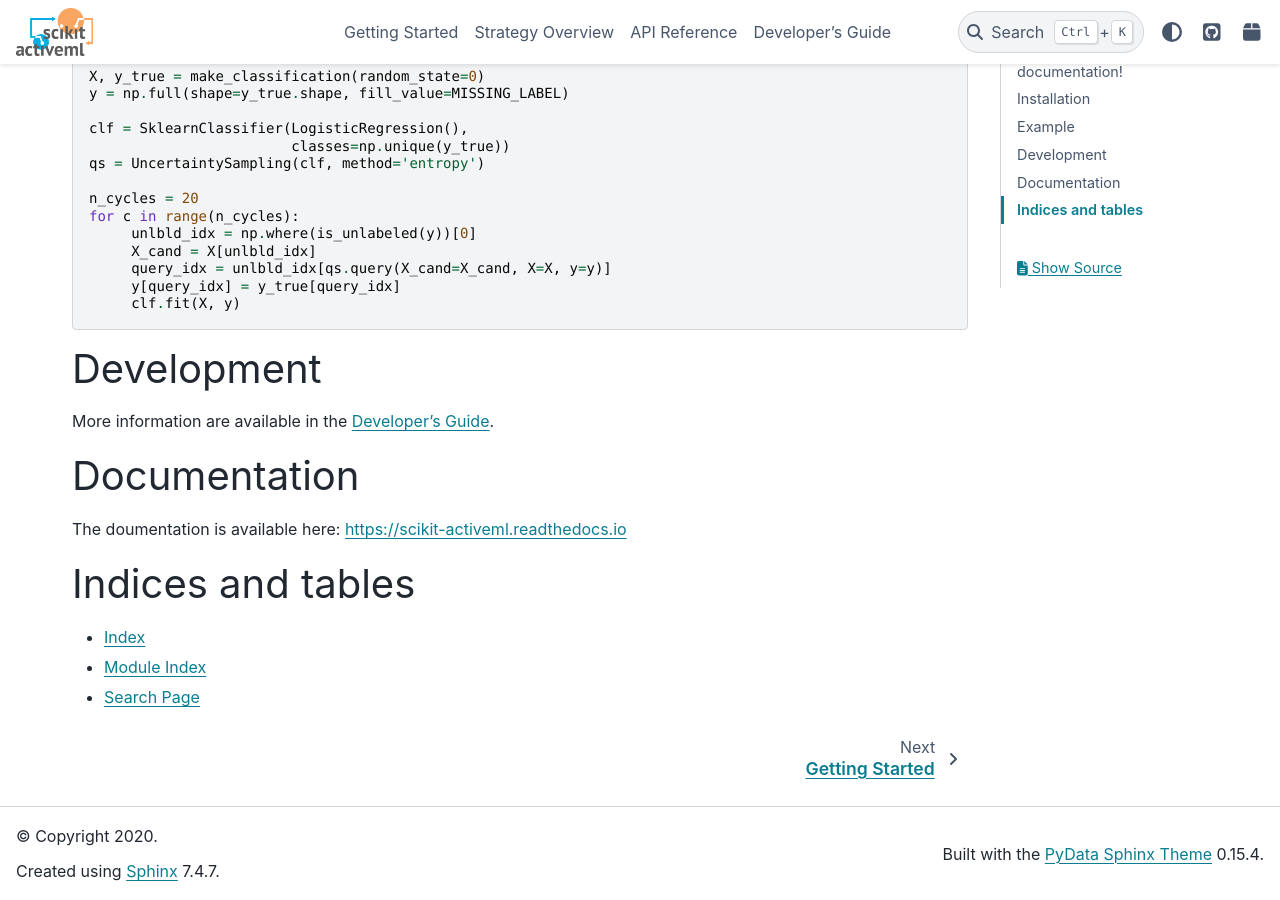
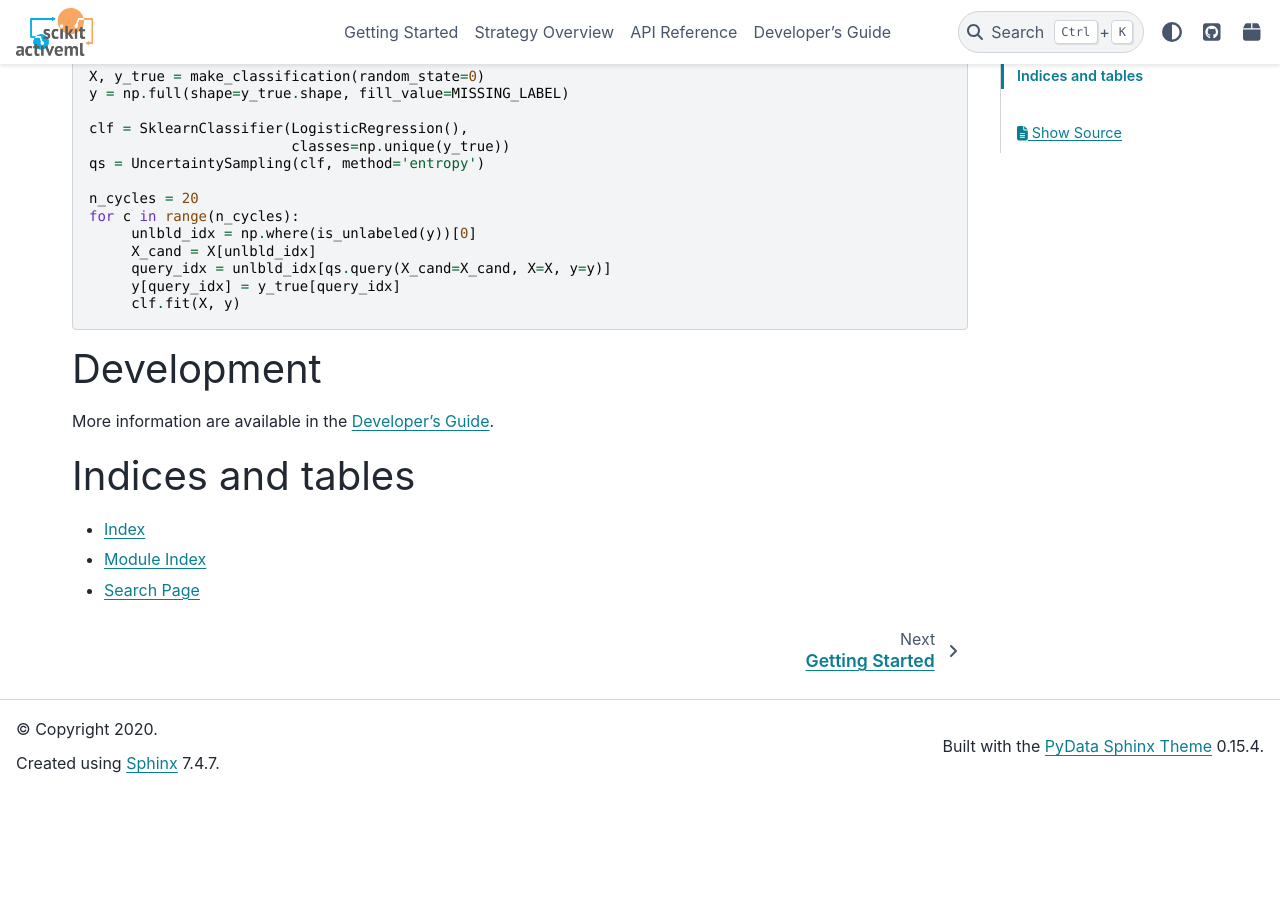
Before and after one commit to scikit-activeml/scikit-activeml, a Sphinx documentation site: the page built from docs/index.rst, in a window 1280 px wide and 900 px high, scrolled down 814 px. Built offline with Sphinx 7.4.7 and the PyData theme 0.15.4, drawn with Linux system fonts in a browser that asks for light colours; pages that are not in the unit, such as notebooks, are missing from menus; after the commit the page ends 1607 px from its top, so only the background shows below that; some of the changed lines change nothing that is shown.

Commit message:
bug fixes

```diff
--- a/README.rst
+++ b/README.rst
@@ -1,69 +1,6 @@
-|Doc|_ |Codecov|_ |PythonVersion|_ |PyPi|_ |Paper|_
-
-.. |Doc| image:: https://img.shields.io/badge/readthedocs.io-latest-green
-.. _Doc: https://scikit-activeml.readthedocs.io/en/latest/
-
-.. |Codecov| image:: https://codecov.io/gh/scikit-activeml/scikit-activeml/branch/master/graph/badge.svg
-.. _Codecov: https://app.codecov.io/gh/scikit-activeml/scikit-activeml
-
-.. |PythonVersion| image:: https://img.shields.io/badge/python-3.7%20%7C%203.8%20%7C%203.9-blue
-.. _PythonVersion: https://img.shields.io/badge/python-3.7%20%7C%203.8%20%7C%203.9-blue
-
-.. |PyPi| image:: https://badge.fury.io/py/scikit-activeml.svg
-.. _PyPi: https://badge.fury.io/py/scikit-activeml
-
-.. |Paper| image:: https://img.shields.io/badge/paper-10.20944/preprints202103.0194.v1-blue
-.. _Paper: https://www.preprints.org/manuscript/202103.0194/v1
-
-
-.. raw:: html
-
-    <img src="docs/logos/scikit-activeml-logo.png" height="200px" class="center">
-
-*scikit-activeml* is a Python module for active learning on top of SciPy and scikit-learn. It is distributed under the 3-Clause BSD licence.
-
-The project was initiated in 2020 by the Intelligent Embedded Systems Group at University Kassel.
-
-Installation
-============
-
-The easiest way of installing scikit-activeml is using ``pip``   ::
-
-    pip install -U scikit-activeml
-
-
-Example
-=======
-
-The following code implements an Active Learning Cycle with 20 iterations using a Logistic Regression Classifier and Uncertainty Sampling. To use other classifiers, you can simply wrap classifiers from ``scikit-learn`` or use classifiers provided by ``scikit-activeml``. Note that the main difficulty using active learning with ``scikit-learn`` is the ability to handle unlabeled data which we denote as a specific value (``MISSING_LABEL``) in the label vector ``y_true``. More query strategies can be found in the documentation.     ::
-
-    import numpy as np
-    from sklearn.linear_model import LogisticRegression
-    from sklearn.datasets import make_classification
-    from skactiveml.pool import UncertaintySampling
-    from skactiveml.utils import is_unlabeled, MISSING_LABEL
-    from skactiveml.classifier import SklearnClassifier
-
-    X, y_true = make_classification(random_state=0)
-    y = np.full(shape=y_true.shape, fill_value=MISSING_LABEL)
-
-    clf = SklearnClassifier(LogisticRegression(),
-                            classes=np.unique(y_true))
-    qs = UncertaintySampling(clf, method='entropy')
-
-    n_cycles = 20
-    for c in range(n_cycles):
-         unlbld_idx = np.where(is_unlabeled(y))[0]
-         X_cand = X[unlbld_idx]
-         query_idx = unlbld_idx[qs.query(X_cand=X_cand, X=X, y=y)]
-         y[query_idx] = y_true[query_idx]
-         clf.fit(X, y)
-
-Development
-===========
-
-More information are available in the `Developer's Guide
-<https://scikit-activeml.readthedocs.io/en/latest/developers_guide.html>`_.
+.. include:: docs/DESCRIPTION.rst
+   :start-after: _description_start
+   :end-before: _description_end
 
 Documentation
 =============
--- /dev/null
+++ b/docs/DESCRIPTION.rst
@@ -0,0 +1,75 @@
+..
+   This file is the template for the README.rst file in the main directory and
+   for the index.rst file.
+
+.. _description_start
+
+|Doc|_ |Codecov|_ |PythonVersion|_ |PyPi|_ |Paper|_
+
+.. |Doc| image:: https://img.shields.io/badge/readthedocs.io-latest-green
+.. _Doc: https://scikit-activeml.readthedocs.io/en/latest/
+
+.. |Codecov| image:: https://codecov.io/gh/scikit-activeml/scikit-activeml/branch/master/graph/badge.svg
+.. _Codecov: https://app.codecov.io/gh/scikit-activeml/scikit-activeml
+
+.. |PythonVersion| image:: https://img.shields.io/badge/python-3.7%20%7C%203.8%20%7C%203.9-blue
+.. _PythonVersion: https://img.shields.io/badge/python-3.7%20%7C%203.8%20%7C%203.9-blue
+
+.. |PyPi| image:: https://badge.fury.io/py/scikit-activeml.svg
+.. _PyPi: https://badge.fury.io/py/scikit-activeml
+
+.. |Paper| image:: https://img.shields.io/badge/paper-10.20944/preprints202103.0194.v1-blue
+.. _Paper: https://www.preprints.org/manuscript/202103.0194/v1
+
+
+.. raw:: html
+
+    <img src="docs/logos/scikit-activeml-logo.png" height="200px" class="center">
+
+*scikit-activeml* is a Python module for active learning on top of SciPy and scikit-learn. It is distributed under the 3-Clause BSD licence.
+
+The project was initiated in 2020 by the Intelligent Embedded Systems Group at University Kassel.
+
+Installation
+============
+
+The easiest way of installing scikit-activeml is using ``pip``   ::
+
+    pip install -U scikit-activeml
+
+
+Example
+=======
+
+The following code implements an Active Learning Cycle with 20 iterations using a Logistic Regression Classifier and Uncertainty Sampling. To use other classifiers, you can simply wrap classifiers from ``scikit-learn`` or use classifiers provided by ``scikit-activeml``. Note that the main difficulty using active learning with ``scikit-learn`` is the ability to handle unlabeled data which we denote as a specific value (``MISSING_LABEL``) in the label vector ``y_true``. More query strategies can be found in the documentation.     ::
+
+    import numpy as np
+    from sklearn.linear_model import LogisticRegression
+    from sklearn.datasets import make_classification
+    from skactiveml.pool import UncertaintySampling
+    from skactiveml.utils import is_unlabeled, MISSING_LABEL
+    from skactiveml.classifier import SklearnClassifier
+
+    X, y_true = make_classification(random_state=0)
+    y = np.full(shape=y_true.shape, fill_value=MISSING_LABEL)
+
+    clf = SklearnClassifier(LogisticRegression(),
+                            classes=np.unique(y_true))
+    qs = UncertaintySampling(clf, method='entropy')
+
+    n_cycles = 20
+    for c in range(n_cycles):
+         unlbld_idx = np.where(is_unlabeled(y))[0]
+         X_cand = X[unlbld_idx]
+         query_idx = unlbld_idx[qs.query(X_cand=X_cand, X=X, y=y)]
+         y[query_idx] = y_true[query_idx]
+         clf.fit(X, y)
+
+
+Development
+===========
+
+More information are available in the `Developer's Guide
+<https://scikit-activeml.readthedocs.io/en/latest/developers_guide.html>`_.
+
+.. _description_end
--- a/docs/generate.py
+++ b/docs/generate.py
@@ -131,7 +131,7 @@
                    'different papers.\n')
         file.write('\n')
         file.write('.. toctree::\n')
-        # file.write('   :maxdepth: 1\n')
+        file.write('   :maxdepth: 1\n')
         file.write('\n')
         for tab in data.keys():
             file.write(f'   strategy_overview/strategy_overview-{tab}\n')
@@ -149,16 +149,7 @@
             file.write('\n')
             file.write(f'This is a overview of all implemented AL strategies. '
                        f'The strategies are categorized, according to '
-                       f':footcite:t:`{tab}`. To categorize them by a different'
-                       f' paper, use the links below.\n')
-            file.write('\n')
-            links_str = ''
-            for t in data.keys():
-                if t != tab:
-                    a = bib_data.entries[t].persons["author"][0].last_names[0]
-                    links_str += f':doc:`{a} ' \
-                                 f'<strategy_overview-{t}>`,\n'
-            file.write(links_str[0:-2] + '\n')
+                       f':footcite:t:`{tab}`.\n')
             file.write('\n')
             file.write('Pool Strategies\n')
             file.write('---------------\n')
--- a/docs/index.rst
+++ b/docs/index.rst
@@ -11,8 +11,9 @@
    generated/sphinx_gallery_examples/index
    developers_guide
 
-.. include:: ../README.rst
-
+.. include:: DESCRIPTION.rst
+   :start-after: _description_start
+   :end-before: _description_end
 
 Indices and tables
 ==================
```
